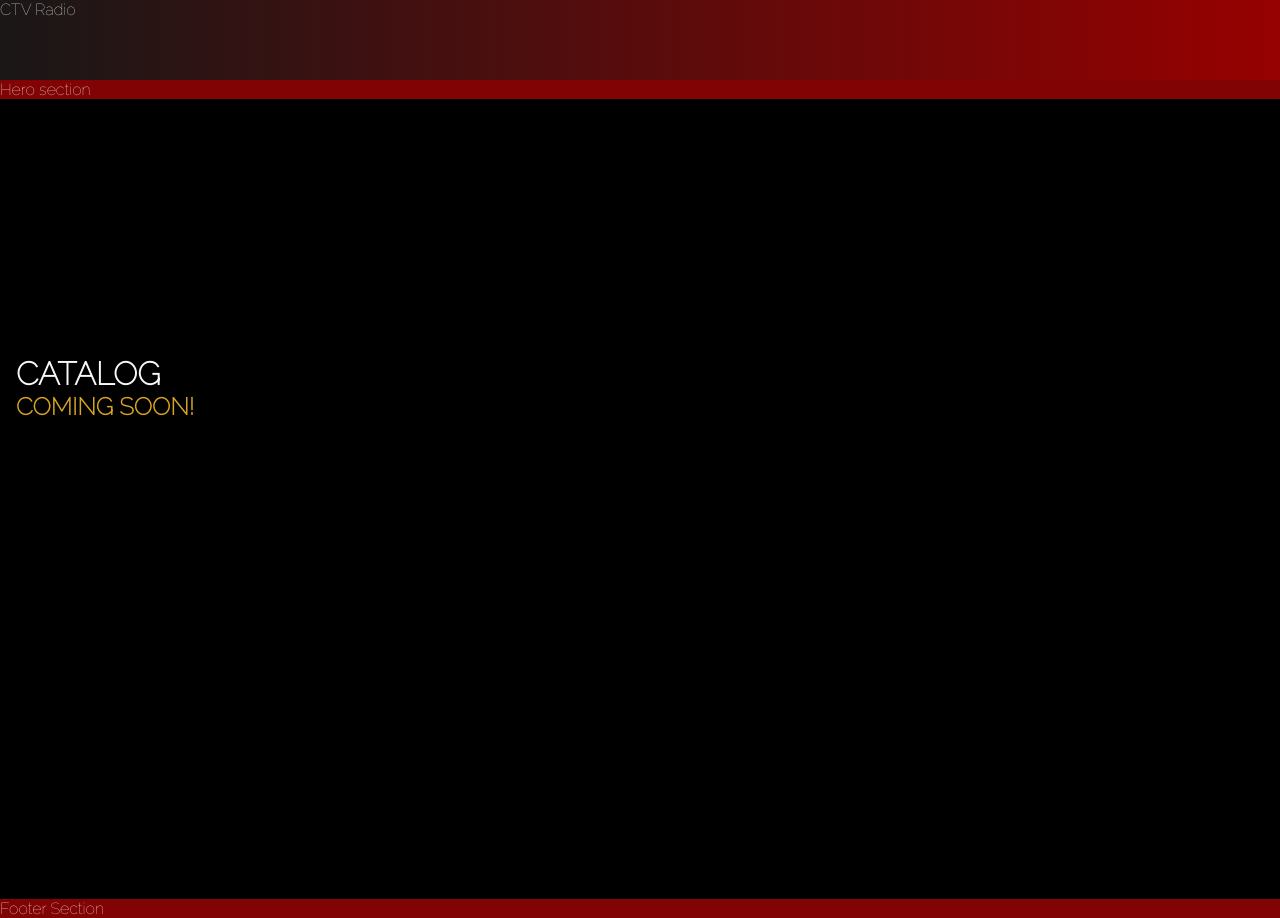
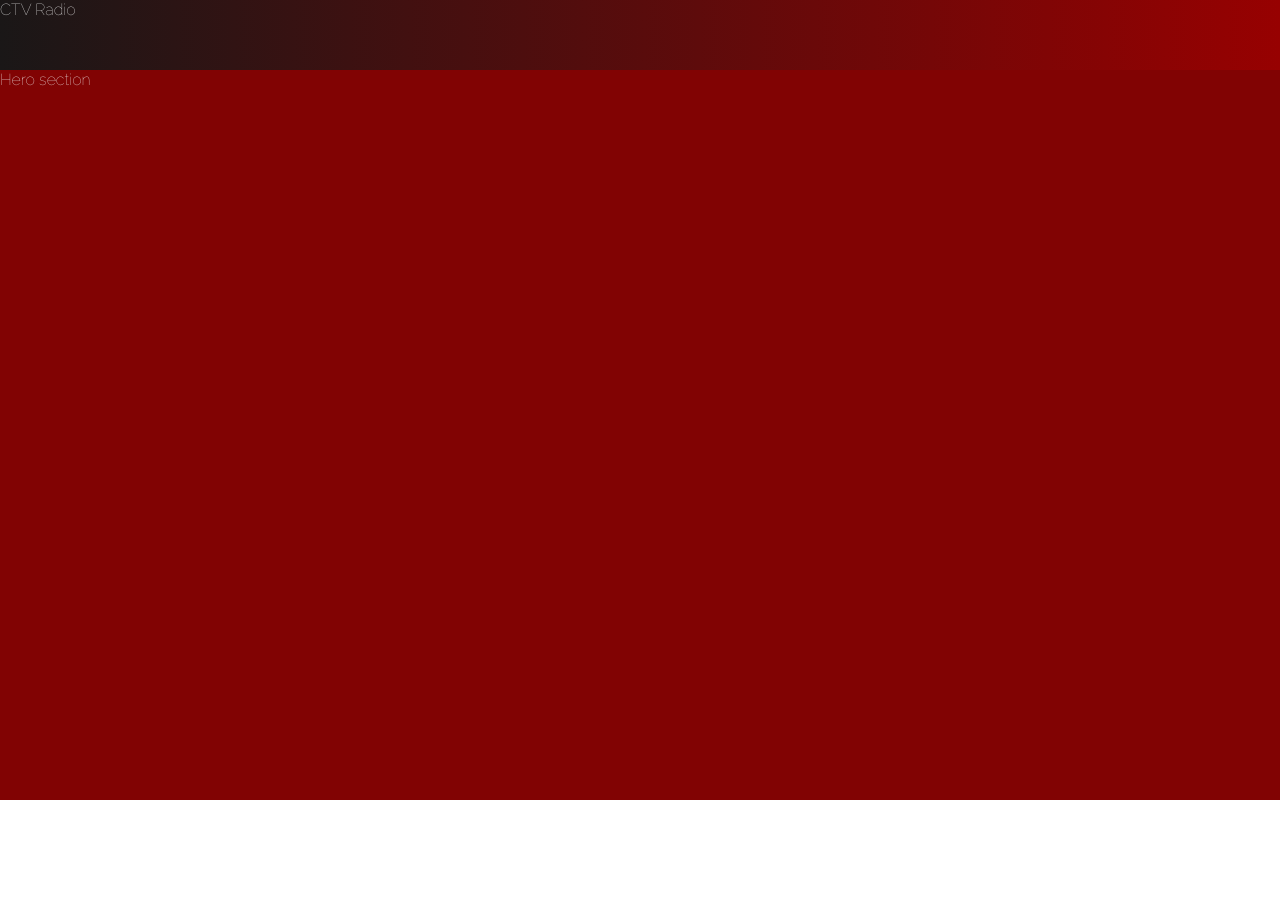
Before and after one commit to Trane7/ctv, a React (Create React App) app: page / in a window 1280 px wide. After the commit the page ends 800 px from the top, so only its background shows below. Built offline with nearby package versions, Linux system fonts and the light colour scheme; a web font is replaced by a local one.

Commit message:
added to global and app.scss files

```diff
--- a/src/app.scss
+++ b/src/app.scss
@@ -0,0 +1,23 @@
+.app {
+    height: 100vh;
+
+    .sections {
+        width: 100%;
+        height: calc(100vh - 70px);
+        background-color: rgb(151, 1, 1) ;
+        position: relative;
+        top: 70px;
+        scroll-snap-type: y mandatory;
+        scrollbar-width:  none;  // for firefox
+        &::-webkit-scrollbar {
+            display: none;
+        }
+
+
+        >*{
+            width: 100vw;
+            height: calc(100vh - 70px);
+            scroll-snap-align: start;
+        }
+    }
+}
--- a/src/components/navbar/Navbar.scss
+++ b/src/components/navbar/Navbar.scss
@@ -1,8 +1,13 @@
+@import "../../global.scss";
+
 .navbar {
     width: 100%;
     height: 80px;
     background: linear-gradient(90deg, rgb(26, 23, 23) 0%, rgb(151, 1, 1) 100%);
     color: whitesmoke;
+    position: fixed;
+    top: 0;
+
 }
 
 
--- a/src/global.scss
+++ b/src/global.scss
@@ -1,4 +1,4 @@
-$mainColor: rgb(151, 1, 1);
+$mainColor: rgb(129, 3, 3);
 
 $width: 768px;
 
```
